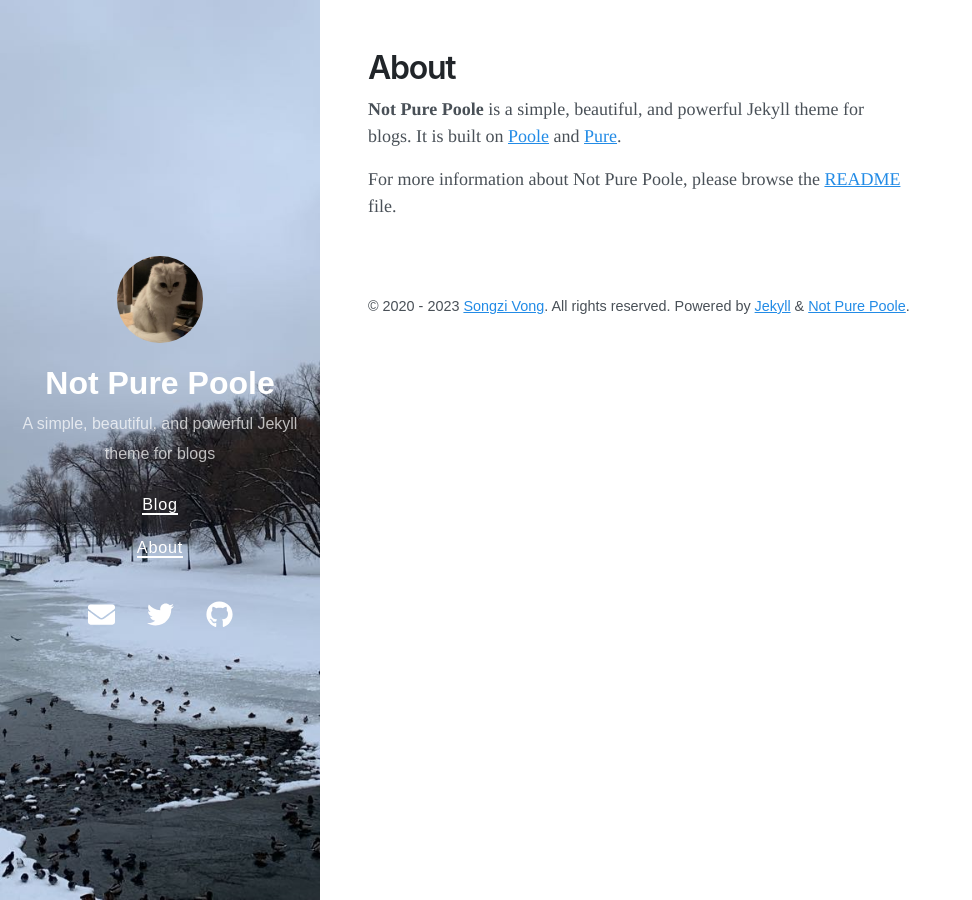
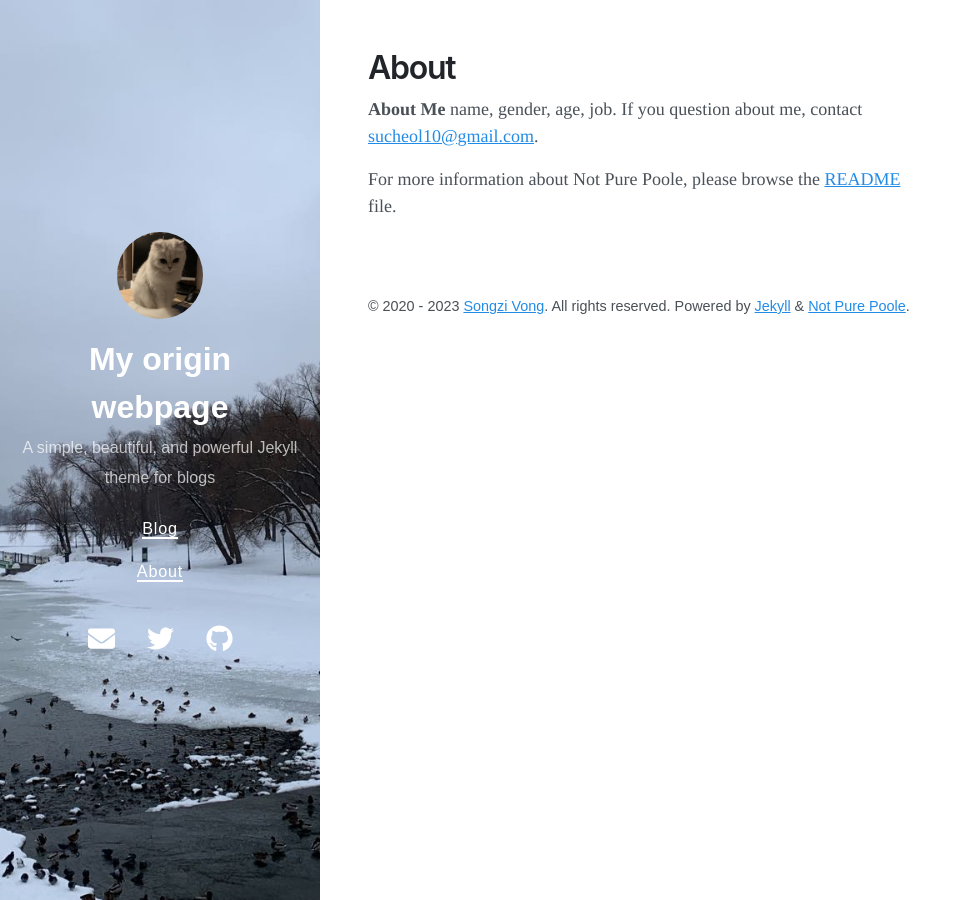
Before and after one commit to ryusc12/ryusc12.github.io, a Jekyll site: the page built from about.md, in a window 1280 px wide. Shown: the whole page, without its empty margins (0-972 px from the left). Built offline with Jekyll 4.4.1, drawn with Linux system fonts in a browser that asks for light colours; nearby versions of some CDN libraries.

Commit message:
change section About

```diff
--- a/_config.yml
+++ b/_config.yml
@@ -1,5 +1,5 @@
 # Setup
-title: Not Pure Poole
+title: My origin webpage
 description: A simple, beautiful, and powerful Jekyll theme for blogs
 url: https://vszhub.github.io
 avatar: /avatar.jpeg
--- a/about.md
+++ b/about.md
@@ -3,6 +3,6 @@ layout: page
 title: About
 ---
 
-**Not Pure Poole** is a simple, beautiful, and powerful Jekyll theme for blogs. It is built on [Poole](https://github.com/poole/poole) and [Pure](https://purecss.io/).
+**About Me** name, gender, age, job. If you question about me, contact [sucheol10@gmail.com](https://mail.google.com/mail/u/0/?tab=rm&ogbl#inbox).
 
 For more information about Not Pure Poole, please browse the [README](https://github.com/vszhub/not-pure-poole) file.
```
